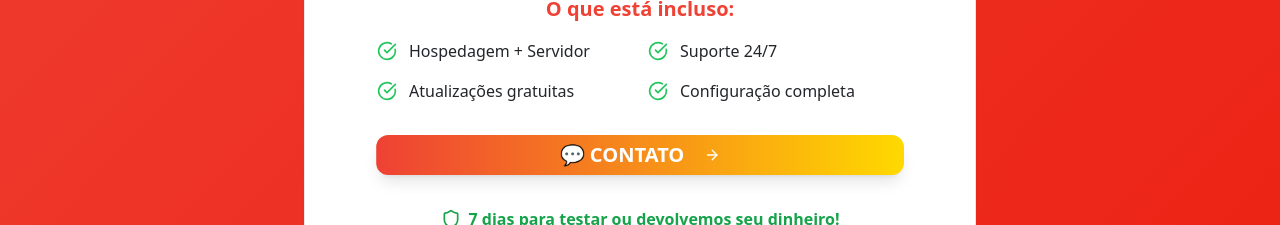
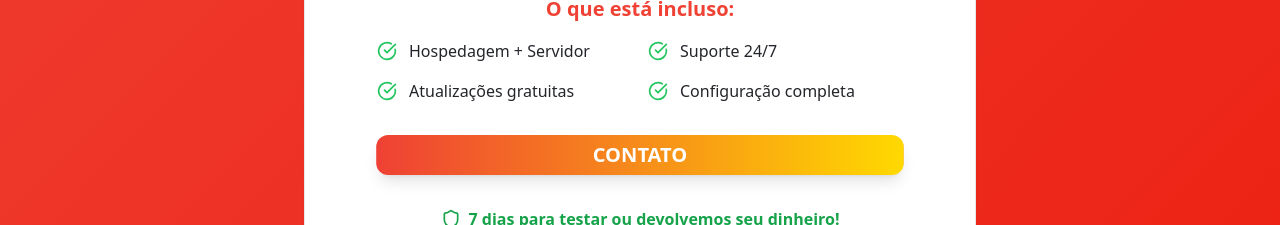
Before and after one commit to autoboltseminovos/autobolt03, a React (Vite) app: page / in a window 1280 px wide. Shown: the part 3620-3845 px from the top of the page. Built offline with nearby package versions, Linux system fonts and the light colour scheme.

Commit message:
Remove emoji and arrow from button
Remove emoji and arrow from the "CONTATO" button in `src/components/AutoboltLanding.tsx`.

```diff
--- a/src/components/AutoboltLanding.tsx
+++ b/src/components/AutoboltLanding.tsx
@@ -341,8 +341,7 @@ const AutoboltLanding = () => {
                   className="block w-full"
                 >
                   <Button className="bg-gradient-to-r from-primary to-secondary hover:from-primary/90 hover:to-secondary/90 text-white font-bold w-full text-sm sm:text-base md:text-lg lg:text-xl py-3 md:py-4 lg:py-5 px-2 sm:px-3 md:px-4 lg:px-8 rounded-lg shadow-lg hover:shadow-xl transition-all duration-300 transform hover:scale-105 pulse-subtle">
-                    💬 CONTATO
-                    <ArrowRight className="ml-1 md:ml-2 lg:ml-3 w-4 h-4 md:w-5 md:h-5 lg:w-6 lg:h-6" />
+                    CONTATO
                   </Button>
                 </a>
 
```
